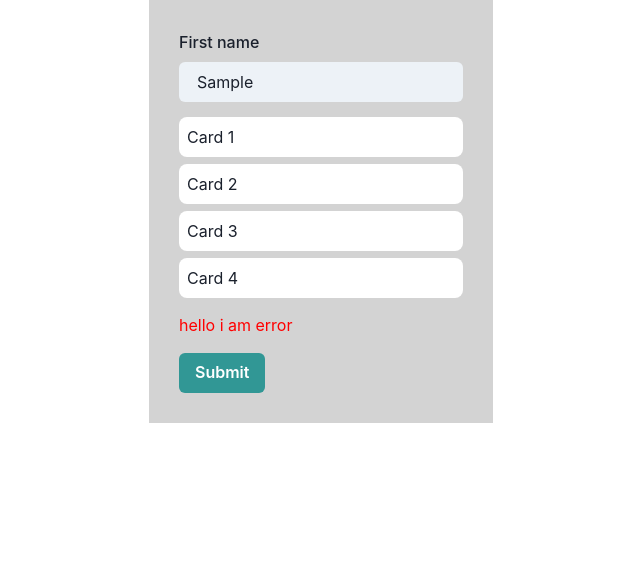
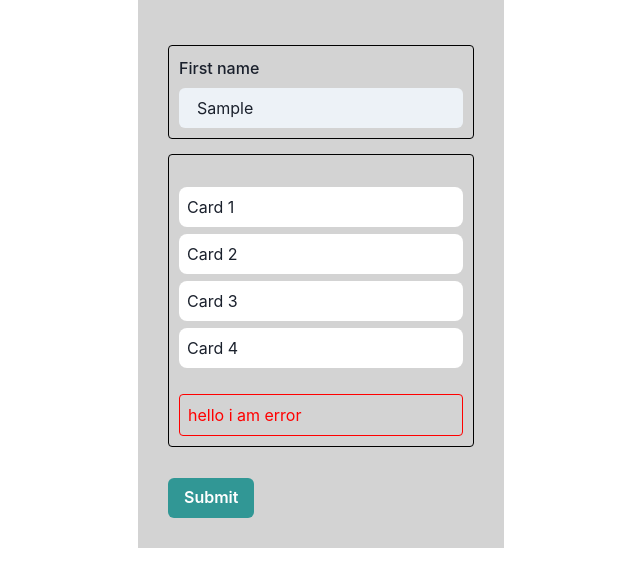
Before and after one commit to Combustiblemon/react-hook-form-examples, a Next.js app: page / in a window 1280 px wide. Both pictures are taken after typing "Sample" into the empty fields and a click on the button "Submit". Shown: the top 586 px of the page, without its empty margins (319-959 px from the left). Built offline with nearby package versions, Linux system fonts and the light colour scheme.

Commit message:
added some styling

```diff
--- /dev/null
+++ b/components/form-element/FormElement.styles.ts
@@ -0,0 +1,18 @@
+import styled from 'styled-components';
+
+export const Wrapper = styled.div`
+  margin: 15px 0px;
+  display: flex;
+  border: 1px solid black;
+  border-radius: 4px;
+  padding: 10px;
+  flex-direction: column;
+`;
+
+export const Error = styled.span`
+  color: red;
+  border: 1px solid red;
+  border-radius: 4px;
+  margin-top: 4px;
+  padding: 8px;
+`;
--- a/components/form-element/FormElement.tsx
+++ b/components/form-element/FormElement.tsx
@@ -1,4 +1,5 @@
 import { ReactNode } from 'react';
+import { Wrapper, Error } from './FormElement.styles';
 
 const FormElement = ({
   children,
@@ -7,10 +8,10 @@ const FormElement = ({
   children: ReactNode;
   error?: string;
 }) => (
-  <div>
+  <Wrapper>
     {children}
-    {error && <span style={{ color: 'red' }}>{error}</span>}
-  </div>
+    {error && <Error>{error}</Error>}
+  </Wrapper>
 );
 
 export default FormElement;
```
